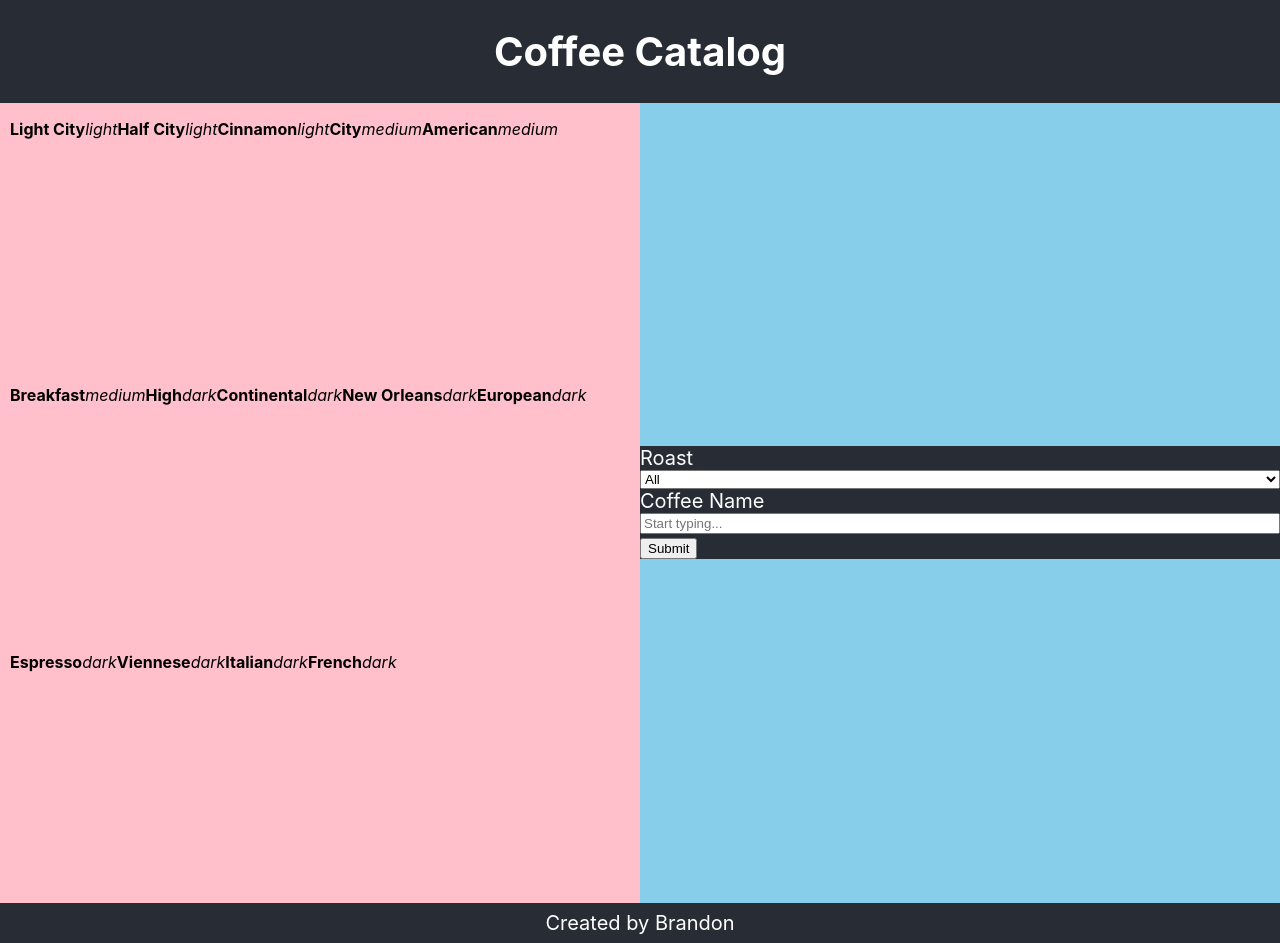
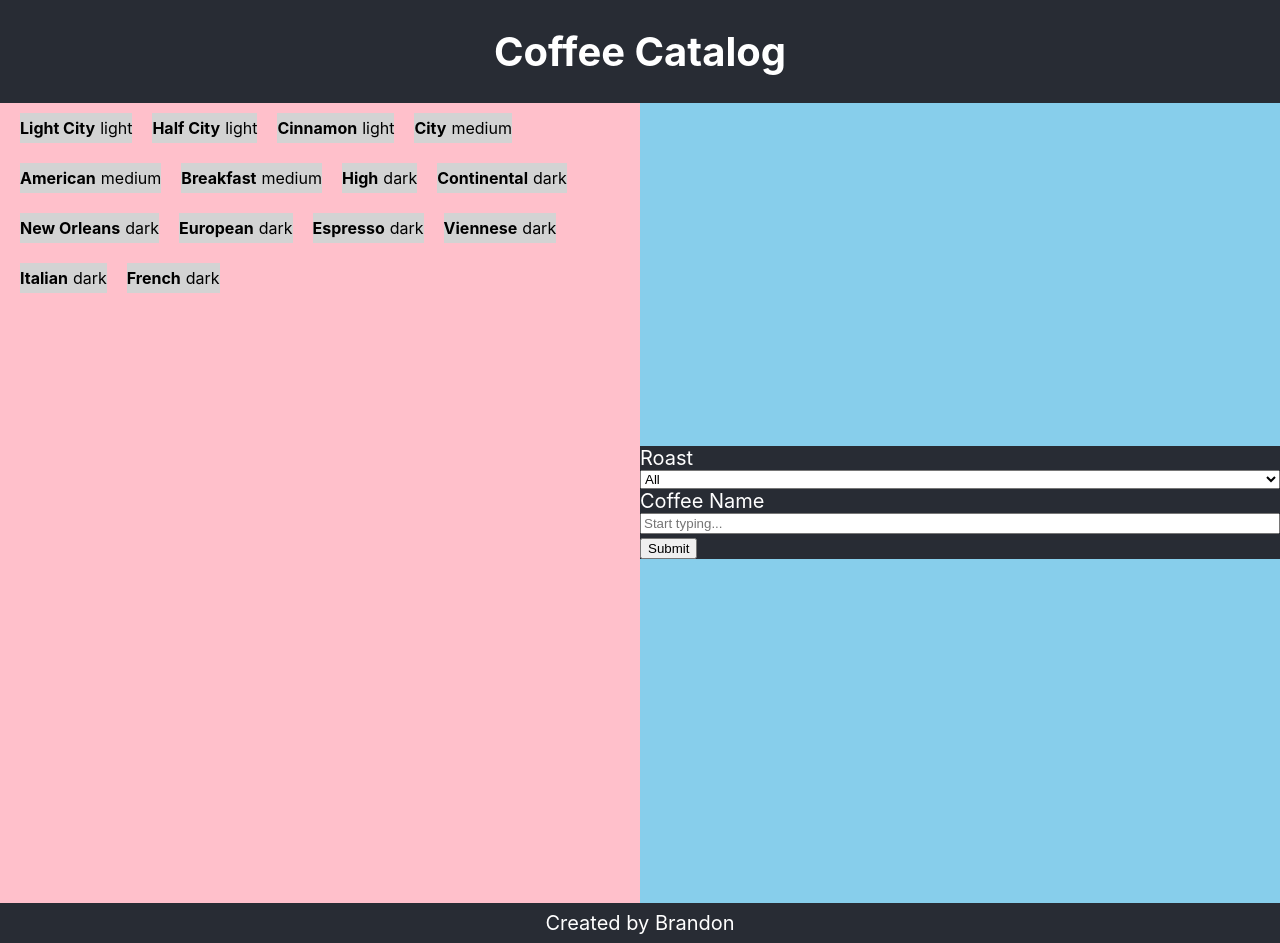
Before and after one commit to brandonmcphatter/coffee-catalog, a React (Create React App) app: page / in a window 1280 px wide. Built offline with nearby package versions, Linux system fonts and the light colour scheme.

Commit message:
display layout is good

```diff
--- a/src/App.css
+++ b/src/App.css
@@ -20,16 +20,28 @@
 .coffee-display {
   background-color: pink;
   display: flex;
+  justify-items: start;
   flex-direction: row;
+  color: black;
+  padding: 0 10px;
   flex-wrap: wrap;
-  color: black;
-  height: 100vh;
-  width: 50vw;
-  padding: 0 10px;
+  align-content: start;
+
 }
 
 .coffee {
+  background-color: lightgray;
+  height: 30px;
+  margin: 10px 10px;
+  display: flex;
+    flex-direction: row;
+    align-items: center;
+}
+.name {
 
+}
+.roast {
+  margin: 0 0 0 5px;
 }
 
 .coffee-input {
@@ -40,7 +52,6 @@
   justify-content: center;
   color: white;
   height: 100vh;
-  width: 50vw;
 }
 
 .footer {
--- a/src/App.js
+++ b/src/App.js
@@ -76,11 +76,9 @@
 function Coffee({id, name, roast}) {
     return (
         <div className='coffee'>
-            <p>
-                <span><b>{name}</b></span><span><em>{roast}</em></span>
-            </p>
+                <h4 className='name'>{name}</h4>
+                <p className='roast'>{roast}</p>
         </div>
-
     )
 }
 
```
